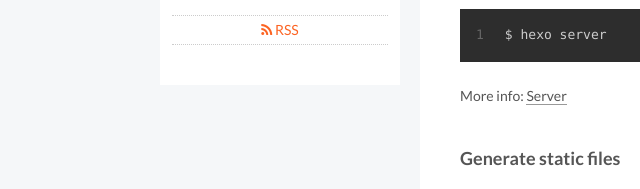
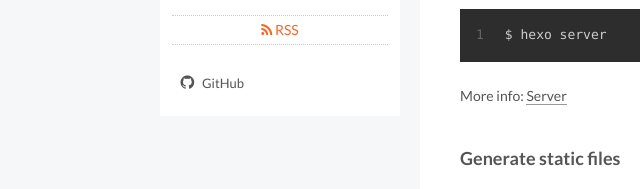
Before and after one commit to hyperton/hyperton.github.io, a plain HTML site: page 2016/05/07/hello-world/index.html in a window 1280 px wide. Both pictures are taken after a click on the item "站点概览". Shown: the part 581-770 px from the top of the page, 0-640 px from the left. Drawn offline with Linux system fonts and the light colour scheme; a script that the page names is missing.

Commit message:
Site updated: 2016-05-10 23:41:44

```diff
--- a/2016/05/07/hello-world/index.html
+++ b/2016/05/07/hello-world/index.html
@@ -440,6 +440,17 @@
 
         <div class="links-of-author motion-element">
 
+
+              <span class="links-of-author-item">
+                <a href="https://github.com/hyperton" target="_blank" title="GitHub">
+
+                    <i class="fa fa-fw fa-github"></i>
+
+                  GitHub
+                </a>
+              </span>
+
+
         </div>
 
 
--- a/css/main.css
+++ b/css/main.css
@@ -1664,7 +1664,7 @@
   width: 4px;
   height: 4px;
   border-radius: 50%;
-  background: #9337f6;
+  background: #58ffad;
 }
 .links-of-blogroll {
   font-size: 13px;
```
Also changed, not shown: 2016/05/07/博客序言/index.html (+11 -0 lines), 2016/05/08/test/index.html (+11 -0 lines), archives/2016/05/index.html (+11 -0 lines), archives/2016/index.html (+11 -0 lines), archives/index.html (+11 -0 lines), index.html (+11 -0 lines).
